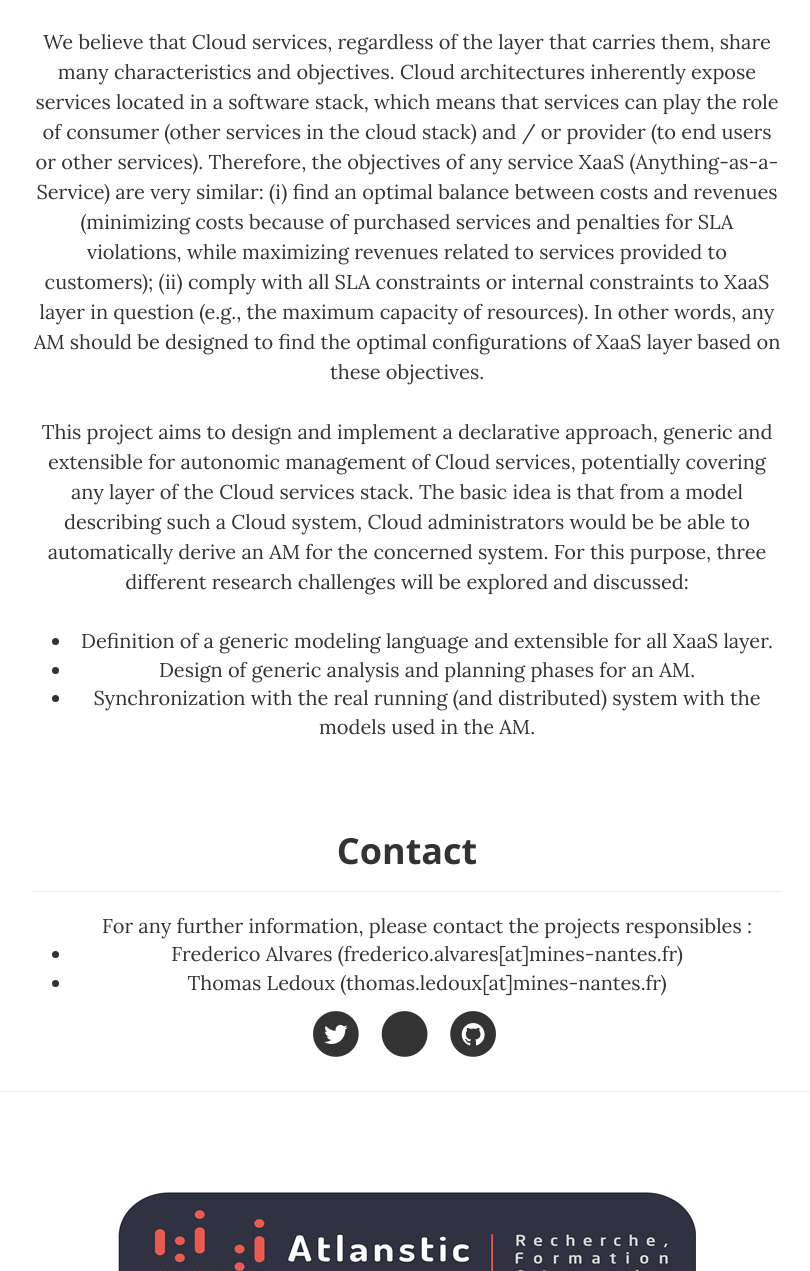
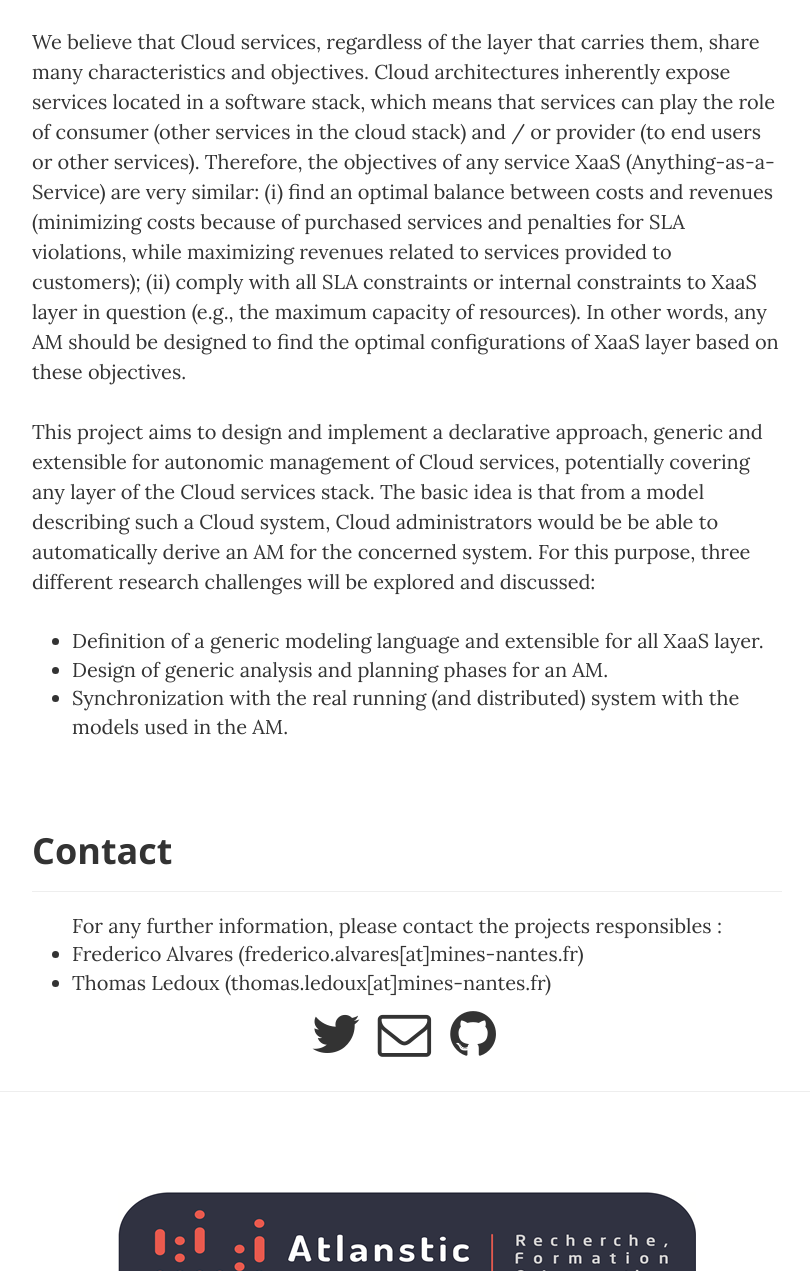
Before and after one commit to CoMe4ACloud/come4acloud.github.io, a website: page index.html in a window 1280 px wide. Shown: the part 1532-2803 px from the top of the page, without its empty margins (233-1043 px from the left). Drawn offline with nearby package versions, Linux system fonts and the light colour scheme; files that its build step writes are made by us from their sources.

Commit message:
Cosmetical changes

```diff
--- a/index.html
+++ b/index.html
@@ -34,7 +34,7 @@
 <body>
 
     <!-- Navigation -->
-    <nav class="navbar navbar-default navbar-custom navbar-fixed-top">
+    <nav id="mainNav" class="navbar navbar-default navbar-custom navbar-fixed-top">
         <div class="container-fluid">
             <!-- Brand and toggle get grouped for better mobile display -->
             <div class="navbar-header page-scroll">
@@ -179,7 +179,7 @@
     <section id="project">
         <div class="container">
             <div class="row">
-                <div class="col-lg-8 col-lg-offset-2 text-center">
+                <div class="col-lg-8 col-lg-offset-2">
                     <h2 class="section-heading">Project Description</h2>
                     <hr class="light">
                     <p class="text-faded">
@@ -243,7 +243,7 @@
     <section id="contact">
         <div class="container">
 	<div class="row">
-                <div class="col-lg-8 col-lg-offset-2 text-center">
+                <div class="col-lg-8 col-lg-offset-2">
                     <h2 class="section-heading">Contact</h2>
                     <hr class="light">
 
@@ -258,16 +258,16 @@
 		       <li>
                             <a href="http://twitter.com/come4acloud">
                                 <span class="fa-stack fa-lg">
-                                    <i class="fa fa-circle fa-stack-2x"></i>
-                                    <i class="fa fa-twitter fa-stack-1x fa-inverse"></i>
+					<!-- <i class="fa fa-circle fa-stack-2x"></i> -->
+                                    <i class="fa fa-twitter fa-stack-2x"></i>
                                 </span>
                             </a>
                         </li>
 			<li>
 			  <a href="mailto:your-email@your-domain.com">
 			  <span class="fa-stack fa-lg">
-			      <i class="fa fa-circle fa-stack-2x"></i>
-                              <i class="fa fa-envelope-o fa-1x sr-contact"></i>
+			<!-- <i class="fa fa-circle fa-stack-2x"></i> -->
+                              <i class="fa fa-envelope-o fa-2x sr-contact"></i>
                            </span>
 			 </a>
 			</li>
@@ -283,8 +283,8 @@
                         <li>
                             <a href="http://github.com/come4acloud">
                                 <span class="fa-stack fa-lg">
-                                    <i class="fa fa-circle fa-stack-2x"></i>
-                                    <i class="fa fa-github fa-stack-1x fa-inverse"></i>
+					<!--        <i class="fa fa-circle fa-stack-2x"></i> -->
+                                    <i class="fa fa-github fa-stack-2x"></i>
                                 </span>
 				</a>
                         </li>
```
